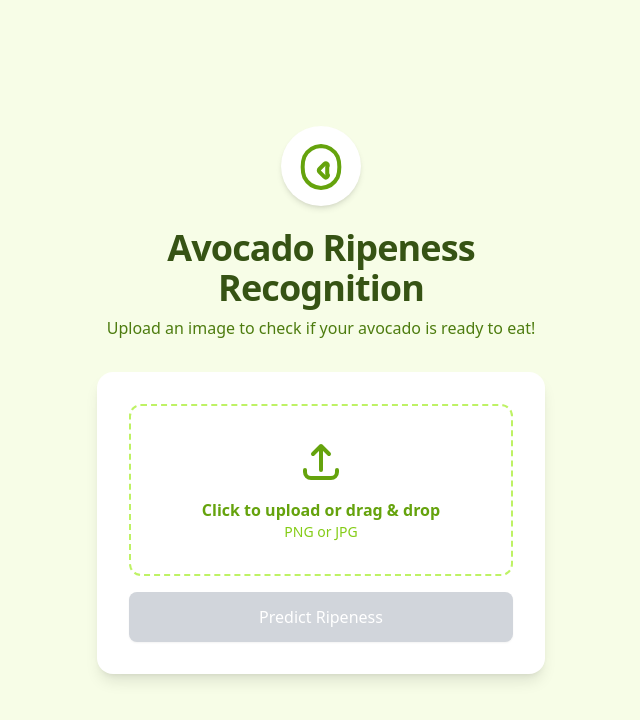
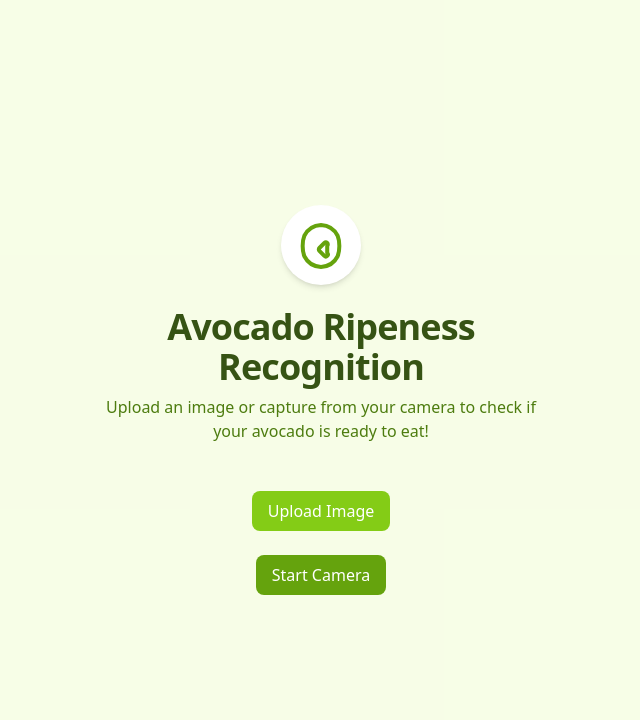
Before and after one commit to muhfadtz/Avocado-Ripness, a React (Vite) app: page / in a window 1280 px wide. Shown: the top 720 px of the page, without its empty margins (319-959 px from the left). Built offline with nearby package versions, Linux system fonts and the light colour scheme.

Commit message:
feat: camera

```diff
--- a/App.tsx
+++ b/App.tsx
@@ -1,21 +1,145 @@
-import React, { useState } from "react";
-import UploadCard from "./components/UploadCard";
-import ResultCard from "./components/ResultCard";
+import React, { useState, useRef } from "react";
 import { PredictionResult } from "./types";
 import { AvocadoIcon, ArrowPathIcon } from "./components/Icons";
 
-const API_URL = "https://Dawgggggg-AvocadoRipness.hf.space/predict"; // Ganti kalau backend beda port
+// === Komponen CameraCapture ===
+interface CameraCaptureProps {
+  onCapture: (file: File) => void;
+  isLoading?: boolean;
+}
+
+const CameraCapture: React.FC<CameraCaptureProps> = ({ onCapture, isLoading }) => {
+  const videoRef = useRef<HTMLVideoElement>(null);
+  const [stream, setStream] = useState<MediaStream | null>(null);
+
+  const startCamera = async () => {
+    try {
+      const mediaStream = await navigator.mediaDevices.getUserMedia({ video: true });
+      setStream(mediaStream);
+      if (videoRef.current) {
+        videoRef.current.srcObject = mediaStream;
+      }
+    } catch (err) {
+      console.error("Error accessing camera:", err);
+      alert("Cannot access camera. Please allow permission.");
+    }
+  };
+
+  const capturePhoto = () => {
+    if (!videoRef.current) return;
+    const canvas = document.createElement("canvas");
+    canvas.width = videoRef.current.videoWidth;
+    canvas.height = videoRef.current.videoHeight;
+    const ctx = canvas.getContext("2d");
+    if (!ctx) return;
+    ctx.drawImage(videoRef.current, 0, 0, canvas.width, canvas.height);
+    canvas.toBlob((blob) => {
+      if (blob) {
+        const file = new File([blob], "capture.png", { type: "image/png" });
+        onCapture(file);
+      }
+    }, "image/png");
+  };
+
+  return (
+    <div className="flex flex-col items-center space-y-4">
+      {!stream ? (
+        <button
+          onClick={startCamera}
+          className="px-4 py-2 bg-lime-600 text-white rounded-lg"
+        >
+          Start Camera
+        </button>
+      ) : (
+        <>
+          <video
+            ref={videoRef}
+            autoPlay
+            playsInline
+            className="w-full max-w-sm rounded-md shadow-md"
+          />
+          <button
+            onClick={capturePhoto}
+            disabled={isLoading}
+            className="px-4 py-2 bg-lime-500 text-white rounded-lg disabled:opacity-50"
+          >
+            Capture & Predict
+          </button>
+        </>
+      )}
+    </div>
+  );
+};
+
+// === Komponen UploadCard ===
+interface UploadCardProps {
+  onPredict: (file: File) => void;
+  onReset: () => void;
+  isLoading?: boolean;
+  hasResult?: boolean;
+}
+
+const UploadCard: React.FC<UploadCardProps> = ({ onPredict, onReset, isLoading, hasResult }) => {
+  const fileInputRef = useRef<HTMLInputElement>(null);
+
+  const handleFileChange = (e: React.ChangeEvent<HTMLInputElement>) => {
+    if (e.target.files && e.target.files[0]) {
+      onPredict(e.target.files[0]);
+    }
+  };
+
+  return (
+    <div className="flex flex-col items-center space-y-4">
+      <input
+        type="file"
+        accept="image/*"
+        ref={fileInputRef}
+        onChange={handleFileChange}
+        className="hidden"
+      />
+      <button
+        onClick={() => fileInputRef.current?.click()}
+        disabled={isLoading}
+        className="px-4 py-2 bg-lime-500 text-white rounded-lg disabled:opacity-50"
+      >
+        Upload Image
+      </button>
+      {hasResult && (
+        <button
+          onClick={onReset}
+          className="px-4 py-2 bg-gray-300 text-gray-800 rounded-lg"
+        >
+          Reset
+        </button>
+      )}
+    </div>
+  );
+};
+
+// === Komponen ResultCard ===
+interface ResultCardProps {
+  label: string;
+  confidence: number;
+}
+
+const ResultCard: React.FC<ResultCardProps> = ({ label, confidence }) => (
+  <div className="p-6 bg-white rounded-lg shadow-md text-center">
+    <h2 className="text-xl font-bold mb-2">{label}</h2>
+    <p className="text-gray-700">Confidence: {(confidence * 100).toFixed(2)}%</p>
+  </div>
+);
+
+// === Main App ===
+const API_URL = "https://Dawgggggg-AvocadoRipness.hf.space/predict"; // Ganti sesuai backend
 
 const App: React.FC = () => {
   const [result, setResult] = useState<PredictionResult | null>(null);
-  const [isLoading, setIsLoading] = useState<boolean>(false);
+  const [isLoading, setIsLoading] = useState(false);
   const [error, setError] = useState<string | null>(null);
 
-  // === Fungsi Prediksi ===
   const handlePredict = async (file: File) => {
     if (!file) return;
 
-  // Validasi ukuran & tipe
     if (!file.type.startsWith("image/")) {
       setError("Please upload an image file (jpg, png, etc).");
       return;
@@ -33,51 +157,41 @@ const App: React.FC = () => {
       const formData = new FormData();
       formData.append("file", file);
 
-    console.log("📤 Sending file:", file.name);
-
       const maxRetries = 5;
-    const retryDelay = 5000; // 5 detik per retry
-
+      const retryDelay = 5000; // 5 detik
       let attempt = 0;
       let success = false;
       let data: any = null;
 
       while (!success && attempt < maxRetries) {
         attempt++;
-      console.log(`⏳ Attempt ${attempt}...`);
-
         try {
           const controller = new AbortController();
-        const timeout = setTimeout(() => controller.abort(), 30000); // timeout 30 detik
+          const timeout = setTimeout(() => controller.abort(), 30000);
 
           const response = await fetch(API_URL, {
             method: "POST",
             body: formData,
             signal: controller.signal,
           });
-
           clearTimeout(timeout);
 
           if (!response.ok) {
             const text = await response.text();
-          console.error("❌ Response error:", text);
-          throw new Error(`Server error: ${response.status}`);
+            throw new Error(`Server error: ${response.status} - ${text}`);
           }
 
           data = await response.json();
           success = true;
         } catch (err: any) {
-        console.warn(`⚠️ Attempt ${attempt} failed:`, err.message);
+          console.warn(`Attempt ${attempt} failed:`, err.message);
           if (attempt < maxRetries) {
-          console.log(`⏱ Waiting ${retryDelay / 1000}s before retry...`);
             await new Promise((res) => setTimeout(res, retryDelay));
           } else {
             throw err;
           }
         }
       }
-
-    console.log("✅ Parsed response:", data);
 
       if (data.error) throw new Error(data.error);
 
@@ -86,7 +200,7 @@ const App: React.FC = () => {
         confidence: data.confidence,
       });
     } catch (err: any) {
-    console.error("🚨 Error calling Hugging Face API:", err);
+      console.error("Error:", err);
       setError(
         "Failed to analyze avocado. The model might still be starting up. Try again in a few seconds."
       );
@@ -95,7 +209,6 @@ const App: React.FC = () => {
     }
   };
 
-  // === Fungsi Reset ===
   const handleReset = () => {
     setResult(null);
     setError(null);
@@ -128,7 +241,7 @@ const App: React.FC = () => {
               Avocado Ripeness Recognition
             </h1>
             <p className="mt-2 text-lime-700">
-              Upload an image to check if your avocado is ready to eat!
+              Upload an image or capture from your camera to check if your avocado is ready to eat!
             </p>
           </header>
 
@@ -158,13 +271,16 @@ const App: React.FC = () => {
             </div>
           )}
 
-          {/* Upload Card */}
+          {/* Upload & Camera */}
+          <div className="flex flex-col items-center space-y-6">
             <UploadCard
               onPredict={handlePredict}
               onReset={handleReset}
               isLoading={isLoading}
               hasResult={!!result}
             />
+            <CameraCapture onCapture={handlePredict} isLoading={isLoading} />
+          </div>
 
           {/* Result Card */}
           {result && !error && (
```
Lines whose indentation alone changed are shown as unchanged.
